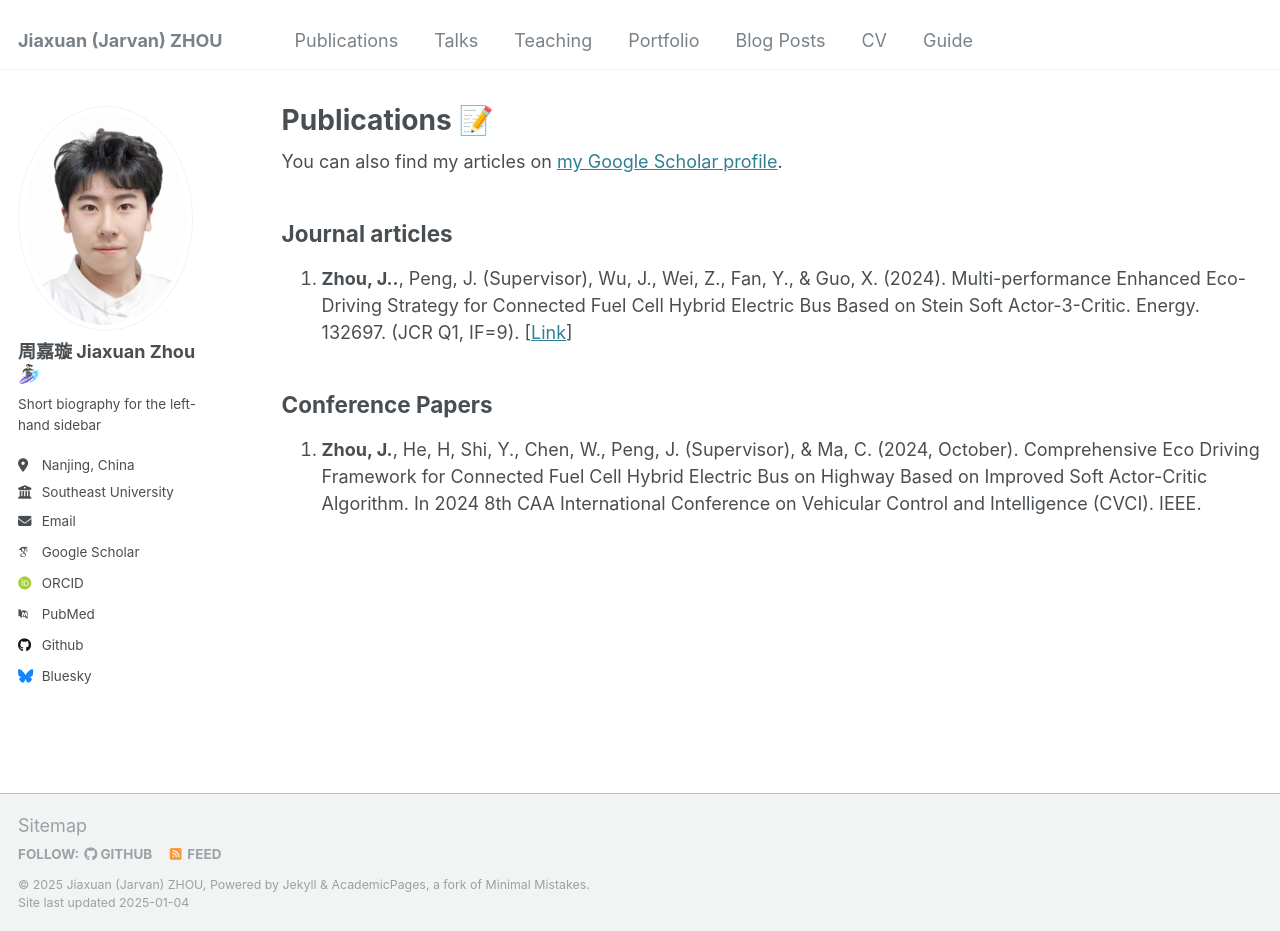
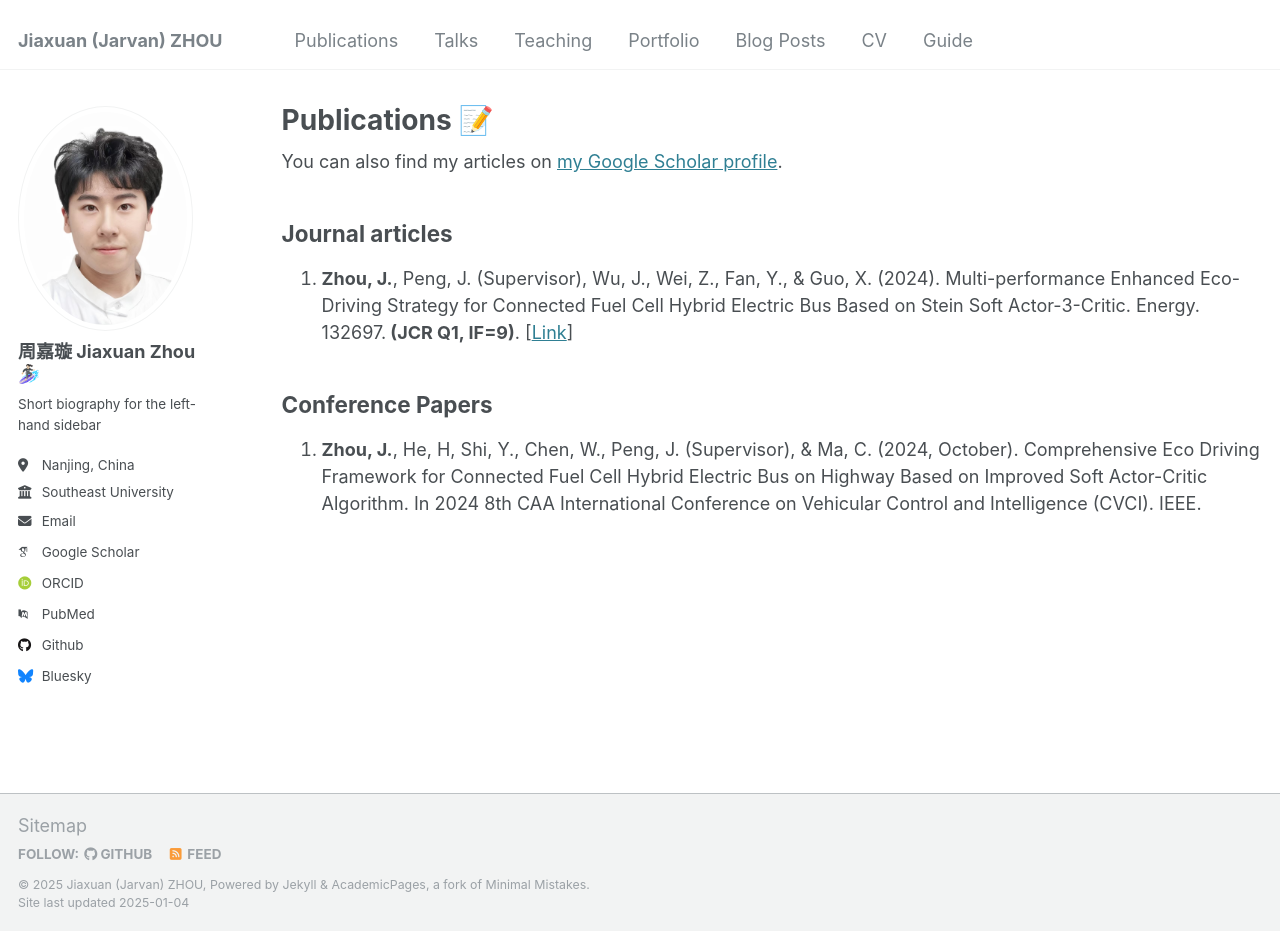
Before and after one commit to jarvanzhouz/jarvanzhouz.github.io, a Jekyll site: the page built from _pages/publications.html, in a window 1280 px wide and 931 px high. Built offline with Jekyll 4.4.1, drawn with Linux system fonts in a browser that asks for light colours; some web fonts are replaced.

```diff
--- a/_pages/publications.html
+++ b/_pages/publications.html
@@ -13,7 +13,7 @@ author_profile: true
 <p align = "justify">
 <h2>Journal articles</h2>
 <ol reversed>
-<li><strong>Zhou, J..</strong>, Peng, J. (Supervisor), Wu, J., Wei, Z., Fan, Y., & Guo, X. (2024). Multi-performance Enhanced Eco-Driving Strategy for Connected Fuel Cell Hybrid Electric Bus Based on Stein Soft Actor-3-Critic. Energy. 132697. (JCR Q1, IF=9). [<a href="https://doi.org/10.1016/j.energy.2024.132697.
+<li><strong>Zhou, J.</strong>, Peng, J. (Supervisor), Wu, J., Wei, Z., Fan, Y., & Guo, X. (2024). Multi-performance Enhanced Eco-Driving Strategy for Connected Fuel Cell Hybrid Electric Bus Based on Stein Soft Actor-3-Critic. Energy. 132697.<strong> (JCR Q1, IF=9)</strong>. [<a href="https://doi.org/10.1016/j.energy.2024.132697.
 
         " target="_blank" rel="noopener noreferrer">Link</a>]</li>
 
```
